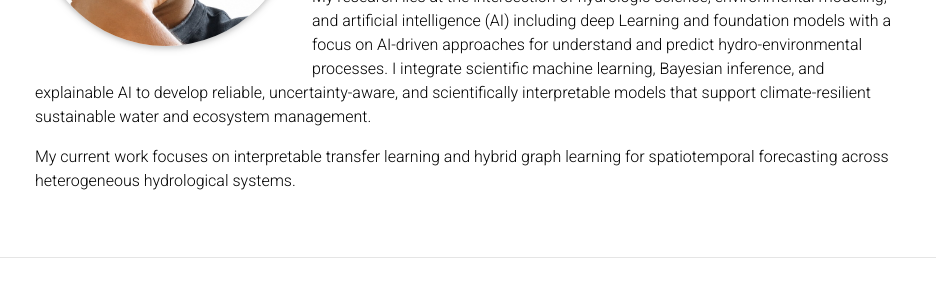
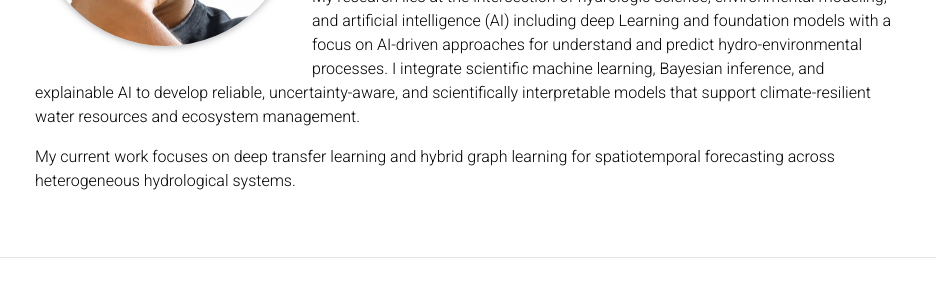
Before and after one commit to tdmengistu/tdmengistu.github.io, a Jekyll site: the page built from _pages/about.md, in a window 1280 px wide. Shown: the part 384-684 px from the top of the page, without its empty margins (170-1106 px from the left). Built offline with Jekyll 4.4.1, drawn with Linux system fonts in a browser that asks for light colours; a style sheet for code colours, icons or effects is not loaded; some of the changed text lies outside the part shown.

Commit message:
Update about.md

```diff
--- a/_pages/about.md
+++ b/_pages/about.md
@@ -17,6 +17,6 @@
 
 Prior to this, I received my Ph.D. in Environmental & Water Resources Engineering from the **University of Science & Technology (UST)**, Daejeon, South Korea, while concurrently serving as a **UST Student Research Fellow** at the **Korea Institute of Civil Engineering & Building Technology (KICT)**. I also received both my MSc. and BSc. in Hydraulic & Water Resources Engineering from **Jimma University**, Ethiopia.
 
-My research lies at the intersection of hydrologic science, environmental modeling, and artificial intelligence (AI) including deep Learning and foundation models with a focus on AI-driven approaches for understand and predict hydro-environmental processes. I integrate scientific machine learning, Bayesian inference, and explainable AI to develop reliable, uncertainty-aware, and scientifically interpretable models that support climate-resilient sustainable water and ecosystem management.
+My research lies at the intersection of hydrologic science, environmental modeling, and artificial intelligence (AI) including deep Learning and foundation models with a focus on AI-driven approaches for understand and predict hydro-environmental processes. I integrate scientific machine learning, Bayesian inference, and explainable AI to develop reliable, uncertainty-aware, and scientifically interpretable models that support climate-resilient water resources and ecosystem management.
 
-My current work focuses on interpretable transfer learning and hybrid graph learning for spatiotemporal forecasting across heterogeneous hydrological systems.
+My current work focuses on deep transfer learning and hybrid graph learning for spatiotemporal forecasting across heterogeneous hydrological systems.
```
